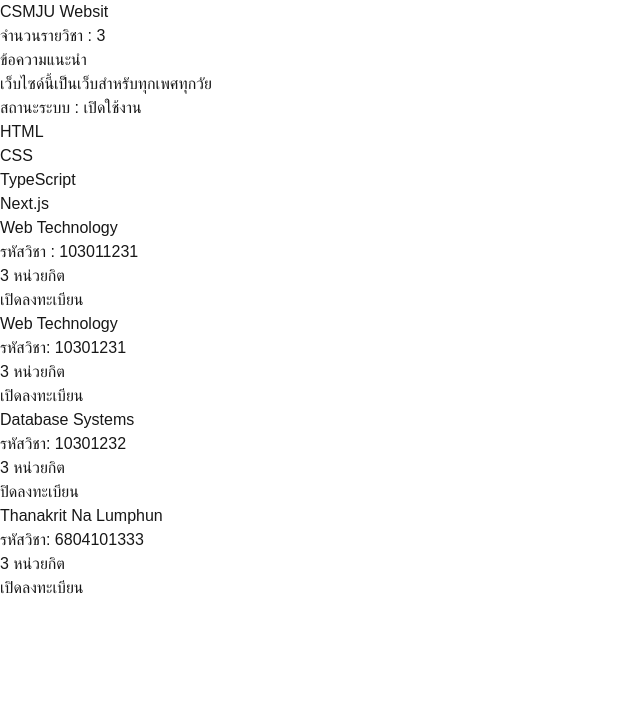
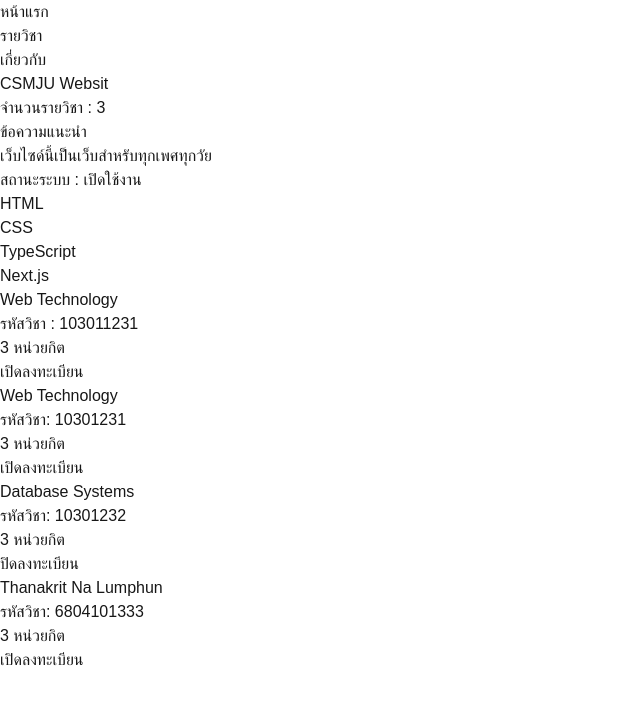
Before and after one commit to YurudakiThai/Web_Tech_NextJs_-17-08-2569, a Next.js app: page / in a window 1280 px wide. Shown: the top 704 px of the page, without its empty margins (0-640 px from the left). Built offline with nearby package versions, Linux system fonts and the light colour scheme.

Commit message:
5.2 complete

```diff
--- a/src/app/components/Navbar.tsx
+++ b/src/app/components/Navbar.tsx
@@ -1,22 +1,21 @@
-import Link from "src/app"
+import Link from "next/link";
 
 export default function Navbar() {
   return (
-
-<nav className="navbar" aria-label="เมนูหลัก">
+    <nav className="navbar" aria-label="เมนูหลัก">
       <ul className="navList">
         <li>
-          <Link className="navLink" href="/page.tsx">
+          <Link className="navLink" href="/">
             หน้าแรก
           </Link>
         </li>
         <li>
-          <Link className="navLink" href="courses/page.tsx">
+          <Link className="navLink" href="/courses">
             รายวิชา
           </Link>
         </li>
         <li>
-          <Link className="navLink" href="about/page.tsx">
+          <Link className="navLink" href="/about">
             เกี่ยวกับ
           </Link>
         </li>
--- a/src/app/layout.tsx
+++ b/src/app/layout.tsx
@@ -1,4 +1,5 @@
 import type { Metadata } from "next";
+import Navbar from "./components/Navbar";
 import { Geist, Geist_Mono } from "next/font/google";
 import "./globals.css";
 
@@ -20,10 +21,13 @@ export const metadata: Metadata = {
 export default function RootLayout({ children }: LayoutProps<"/">) {
   return (
     <html
-      lang="en"
+      lang="th"
       className={`${geistSans.variable} ${geistMono.variable} h-full antialiased`}
-    >
-      <body className="min-h-full flex flex-col">{children}</body>
+      >
+      <body >
+        <Navbar />
+        {children}
+      </body>
     </html>
   );
 }
```
